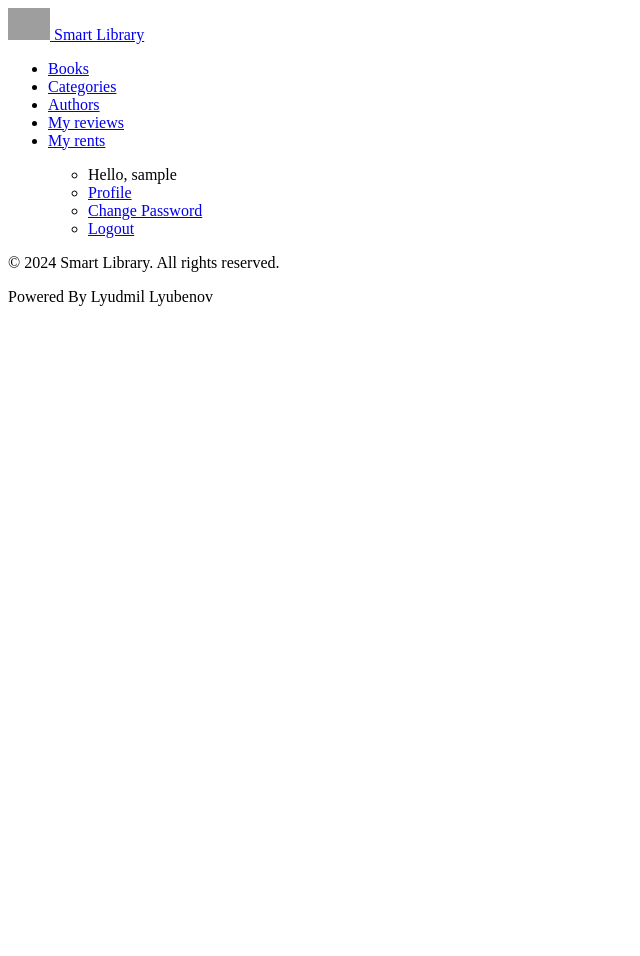
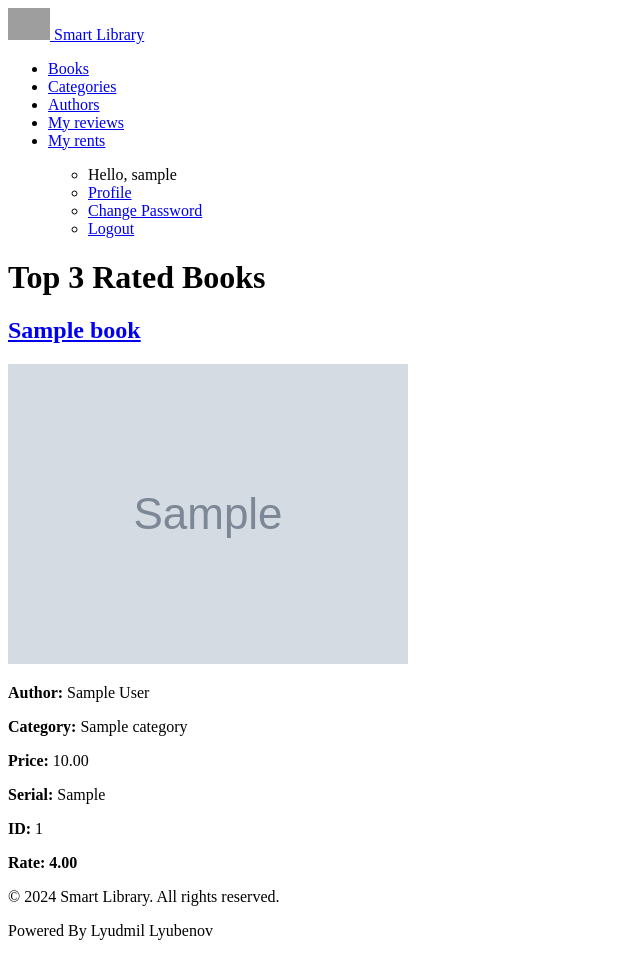
Before and after one commit to Lyudmil23/smart_library, a Django app: page / in a window 1280 px wide. Shown: the whole page, without its empty margins (0-640 px from the left). Before the commit the page ends 306 px from the top, so only its background shows below. Run offline with Django 4.2, Linux system fonts and the light colour scheme; a user stored in the database is signed in; tables that the repository leaves empty hold one stand-in row (values such as "Sample post"); grey boxes marked "Sample" are stand-in pictures; grey boxes are pictures that could not be loaded.

Commit message:
Added another view and corresponding html and css

```diff
--- a/smart_library/common/views.py
+++ b/smart_library/common/views.py
@@ -1,5 +1,20 @@
+from django.db.models import Avg
+from django.db.models.functions import Coalesce
 from django.shortcuts import render
+
+from smart_library.books.models import Book
 
 
 def home(request):
-    return render(request, 'common/home.html')
+    books_average_rate = Book.objects.prefetch_related("reviews").annotate(
+        avg_rate=Coalesce(Avg('reviews__rate'), 0.0)
+    )
+
+    # Ordering books by average rating in descending order
+    top_books = books_average_rate.order_by("-avg_rate")[:3]
+
+    context = {
+        'top_books': top_books,
+    }
+
+    return render(request, 'common/home.html', context)
--- a/templates/common/home.html
+++ b/templates/common/home.html
@@ -2,4 +2,28 @@
 {% block title %} | Home {% endblock %}
 {% block page_content %}
 
+<div class="top-books">
+    <h1 class="top-3-books">Top 3 Rated Books</h1>
+    <section class="common">
+        <div class="common-list">
+            {% for book in top_books %}
+            <div class="book-card">
+                <h1 id="book-title"><a href="{% url 'book details' pk=book.pk %}">{{ book.book_title }}</a></h1>
+                <div class="book-info">
+                    <img src="{{ book.book_image.url }}" alt="Book Image">
+                    <div class="book-details">
+                        <p><strong>Author:</strong> {{ book.author.first_name }} {{ book.author.last_name }}</p>
+                        <p><strong>Category:</strong> {{ book.category.name }}</p>
+                        <p><strong>Price:</strong> {{ book.price|floatformat:2 }}<p>
+                        <p><strong>Serial:</strong> {{ book.serial }}</p>
+                        <p><strong>ID:</strong> {{ book.id }}</p>
+                        <p><strong>Rate: {{ book.avg_rate|floatformat:2 }}</strong> </p>
+                    </div>
+                </div>
+            </div>
+        {% endfor %}
+        </div>
+    </section>
+</div>
+
 {% endblock %}
```
Also changed, not shown: 2 other files.
